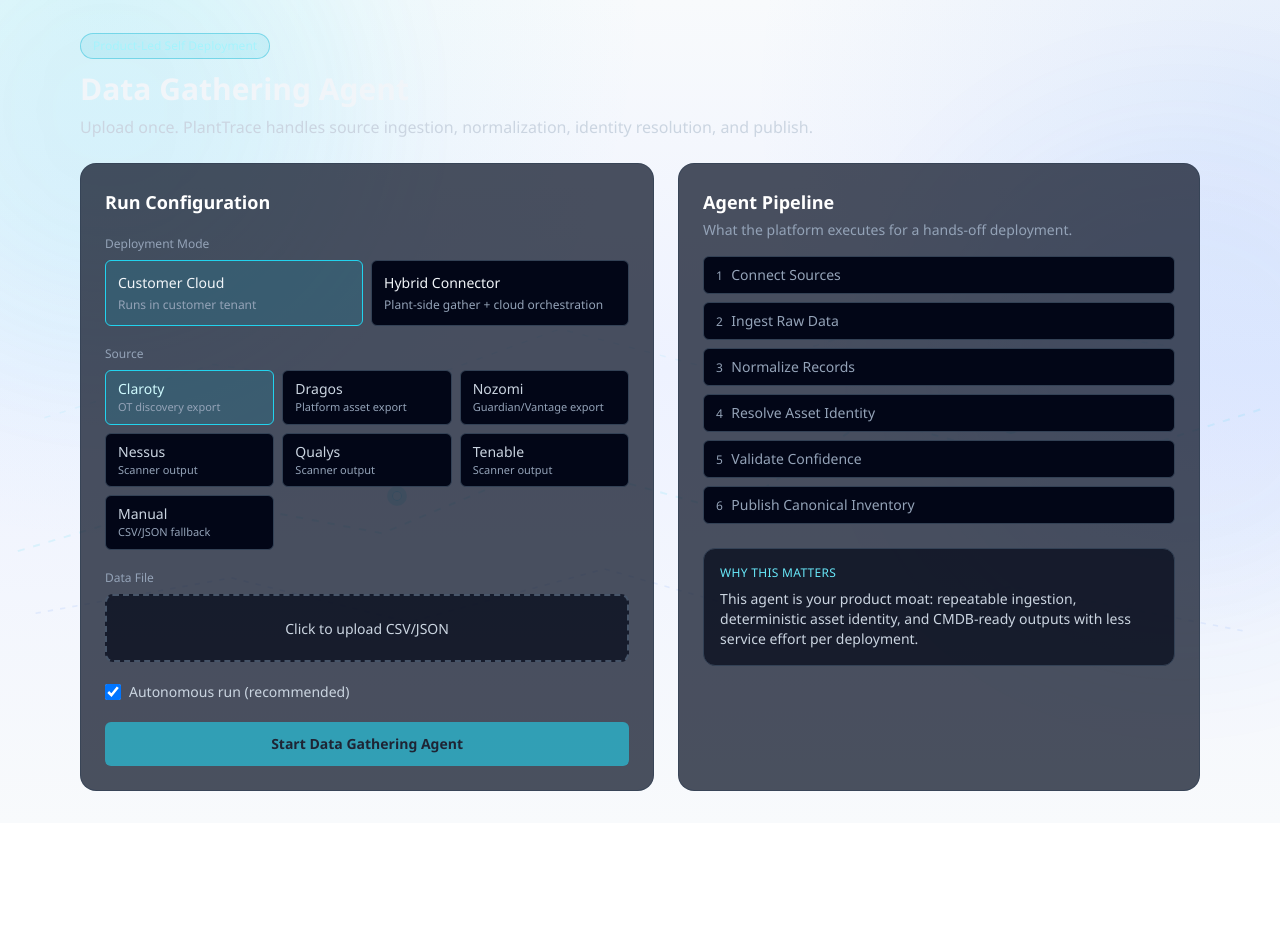
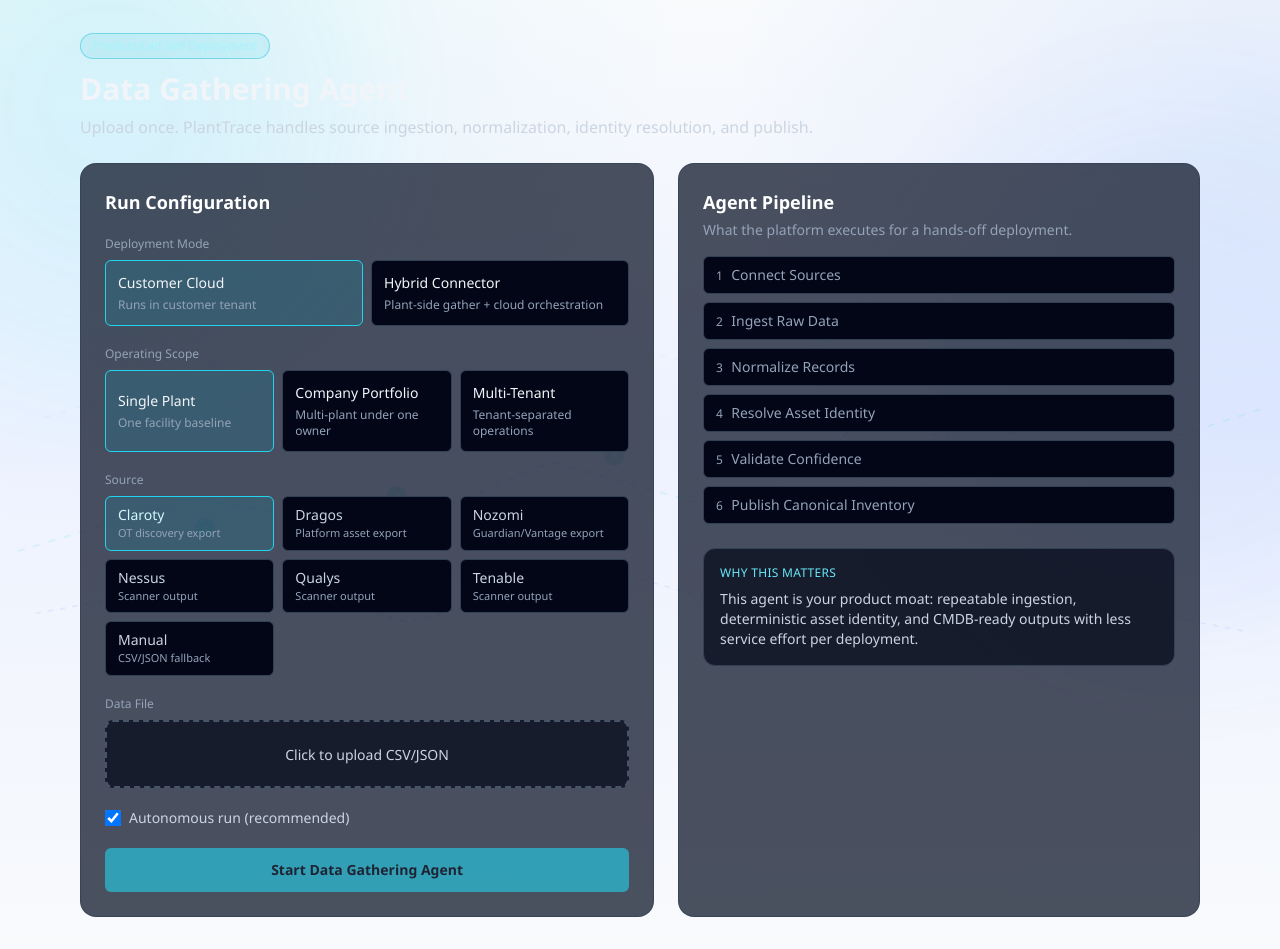
Before and after one commit to toreyjames/ot-asset-canon, a Next.js app: page /ingest in a window 1280 px wide. Before the commit the page ends 823 px from the top, so only its background shows below. Built offline with nearby package versions, Linux system fonts and the light colour scheme.

Commit message:
Position agent-led deployment for portfolio and multi-tenant scope

```diff
--- a/src/app/ingest/page.tsx
+++ b/src/app/ingest/page.tsx
@@ -12,6 +12,7 @@ type IngestionSource =
   | "manual";
 
 type DeploymentMode = "customer_cloud" | "hybrid_connector";
+type OperatingScope = "single_plant" | "company_portfolio" | "multi_tenant";
 
 interface IngestionResult {
   jobId: string;
@@ -33,6 +34,7 @@ const AGENT_STEPS = [
 export default function IngestPage() {
   const [source, setSource] = useState<IngestionSource>("claroty");
   const [deploymentMode, setDeploymentMode] = useState<DeploymentMode>("customer_cloud");
+  const [operatingScope, setOperatingScope] = useState<OperatingScope>("single_plant");
   const [autonomousRun, setAutonomousRun] = useState(true);
   const [file, setFile] = useState<File | null>(null);
   const [isLoading, setIsLoading] = useState(false);
@@ -125,6 +127,30 @@ export default function IngestPage() {
                   body="Plant-side gather + cloud orchestration"
                   active={deploymentMode === "hybrid_connector"}
                   onClick={() => setDeploymentMode("hybrid_connector")}
+                />
+              </div>
+            </div>
+
+            <div>
+              <div className="text-xs text-slate-400 mb-2">Operating Scope</div>
+              <div className="grid grid-cols-1 md:grid-cols-3 gap-2">
+                <ModeCard
+                  title="Single Plant"
+                  body="One facility baseline"
+                  active={operatingScope === "single_plant"}
+                  onClick={() => setOperatingScope("single_plant")}
+                />
+                <ModeCard
+                  title="Company Portfolio"
+                  body="Multi-plant under one owner"
+                  active={operatingScope === "company_portfolio"}
+                  onClick={() => setOperatingScope("company_portfolio")}
+                />
+                <ModeCard
+                  title="Multi-Tenant"
+                  body="Tenant-separated operations"
+                  active={operatingScope === "multi_tenant"}
+                  onClick={() => setOperatingScope("multi_tenant")}
                 />
               </div>
             </div>
--- a/src/app/page.tsx
+++ b/src/app/page.tsx
@@ -104,6 +104,10 @@ export default function HomePage() {
               PlantTrace is the missing layer between what is on the plant floor and what ends up in your CMDB.
               We combine discovery tools, engineering files, and system logs into one trusted asset view your teams can act on.
             </p>
+            <p className="mt-3 text-slate-300 text-base max-w-xl">
+              Agent-guided deployment turns onboarding into a repeatable product workflow across single plants, portfolio rollouts,
+              and multi-tenant environments.
+            </p>
 
             <div className="mt-7 flex flex-wrap gap-3">
               <Link href="/inventory" className="px-5 py-3 rounded-md bg-cyan-400 text-slate-950 font-semibold hover:bg-cyan-300">
@@ -199,6 +203,24 @@ export default function HomePage() {
                 <p className="mt-2 text-sm text-slate-300">{option.body}</p>
               </div>
             ))}
+          </div>
+        </section>
+
+        <section className="mt-16 section-pop">
+          <h2 className="text-3xl font-semibold">Portfolio + Tenant Ready</h2>
+          <div className="mt-5 grid md:grid-cols-3 gap-4">
+            <div className="rounded-2xl border border-slate-800 bg-slate-900/70 p-5">
+              <div className="text-xs uppercase tracking-wide text-cyan-300">Single Plant</div>
+              <p className="mt-2 text-sm text-slate-300">Launch quickly with one facility and one operating team.</p>
+            </div>
+            <div className="rounded-2xl border border-slate-800 bg-slate-900/70 p-5">
+              <div className="text-xs uppercase tracking-wide text-cyan-300">Company Portfolio</div>
+              <p className="mt-2 text-sm text-slate-300">Run multiple plants under one company baseline and reporting model.</p>
+            </div>
+            <div className="rounded-2xl border border-slate-800 bg-slate-900/70 p-5">
+              <div className="text-xs uppercase tracking-wide text-cyan-300">Multi-Tenant</div>
+              <p className="mt-2 text-sm text-slate-300">Support complex operators and service models with tenant-level separation.</p>
+            </div>
           </div>
         </section>
 
```
